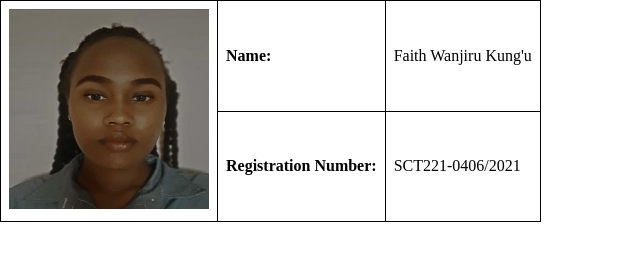
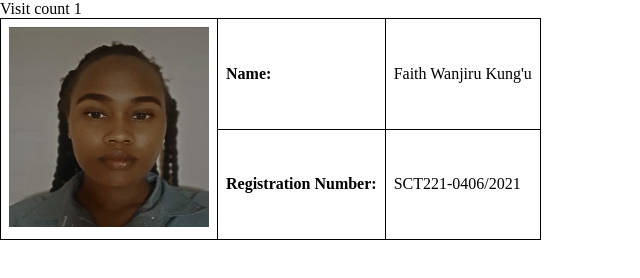
Before and after one commit to ladygit-comits/Assignment, a plain HTML site: page index.html in a window 1280 px wide. Shown: the whole page, without its empty margins (0-640 px from the left). Drawn offline with Linux system fonts and the light colour scheme.

Commit message:
Use local storage to track webpage visits

```diff
--- a/index.html
+++ b/index.html
@@ -5,10 +5,28 @@
     <meta name="viewport" content="width=device-width, initial-scale=1.0">
     <link rel="stylesheet" type="text/css" href="index.css">
     <title>Document</title>
+
+    <script type="text/javascript">
+        const localStorage = window.localStorage;
+        const initialize = () => {
+        if (localStorage) {
+        const count = localStorage.getItem("visitCount") || 0;
+        const newCount = parseInt(count) + 1;
+        localStorage.setItem("visitCount", newCount);
+        updateDOM();
+        }
+        };
+        const updateDOM = () => {
+        const count = localStorage.getItem("visitCount") || 0;
+        document.getElementById(
+        "visitCount"
+        ).innerHTML = `Visit count ${count}`;
+        };
+        </script>
 </head>
 
-<body>
-
+<body onload="initialize()">
+    <div id="visitCount"></div>
 
   <table>
     <tr>
```
